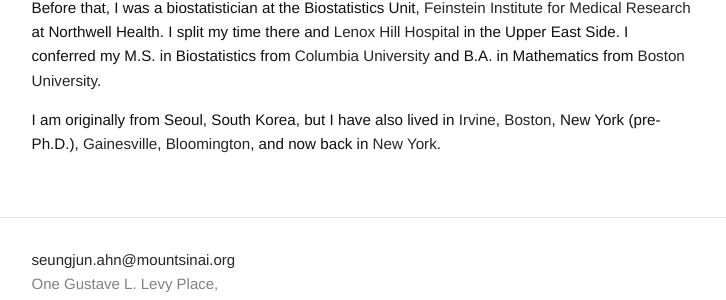
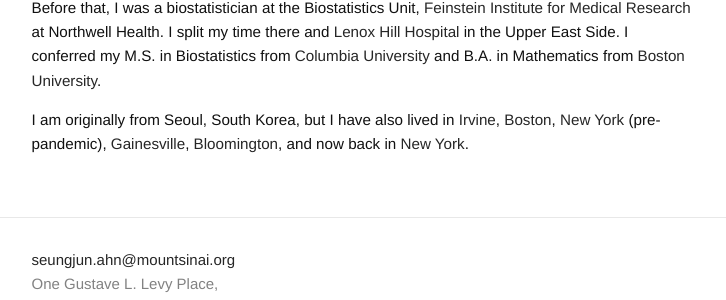
Before and after one commit to sjahnn/sjahnn.github.io, a Jekyll site: the page built from about.md, in a window 1280 px wide. Shown: the part 247-547 px from the top of the page, without its empty margins (276-1002 px from the left). Built offline with Jekyll 4.4.1, drawn with Linux system fonts in a browser that asks for light colours.

Commit message:
Update about.md

```diff
--- a/about.md
+++ b/about.md
@@ -8,4 +8,4 @@ I received my Ph.D. in Biostatistics from the [University of Florida](https://ww
 Before that, I was a biostatistician at the Biostatistics Unit, [Feinstein Institute for Medical Research](https://feinstein.northwell.edu/) at Northwell Health. I split my time there and [Lenox Hill Hospital](https://lenoxhill.northwell.edu/) in the Upper East Side.
 I conferred my M.S. in Biostatistics from [Columbia University](https://www.publichealth.columbia.edu/) and B.A. in Mathematics from [Boston University](https://www.bu.edu/).
 
-I am originally from Seoul, South Korea, but I have also lived in [Irvine](https://www.google.com/maps/place/Irvine,+CA/@33.6864124,-117.9381987,11z/data=!3m1!4b1!4m6!3m5!1s0x80dcdd0e689140e3:0xa77ab575604a9a39!8m2!3d33.6845673!4d-117.8265049!16zL20vMGQ3azF6?entry=ttu), [Boston](https://www.google.com/maps/place/Boston,+MA/@42.3138779,-71.2999263,10z/data=!3m1!4b1!4m6!3m5!1s0x89e3652d0d3d311b:0x787cbf240162e8a0!8m2!3d42.3600825!4d-71.0588801!16zL20vMDFjeF8?entry=ttu), New York (pre-Ph.D.), [Gainesville](https://www.google.com/maps?sca_esv=13b8ee85e24d7ba9&rlz=1C5CHFA_enUS1064US1064&output=search&q=gainesville+fl&source=lnms&entry=mc&ved=1t:200715&ictx=111), [Bloomington](https://www.google.com/maps?sca_esv=13b8ee85e24d7ba9&rlz=1C5CHFA_enUS1064US1064&output=search&q=bloomington+indiana&source=lnms&entry=mc&ved=1t:200715&ictx=111), and now back in [New York](https://www.google.com/maps?sca_esv=13b8ee85e24d7ba9&rlz=1C5CHFA_enUS1064US1064&q=new+york&biw=1920&bih=917&dpr=2&um=1&ie=UTF-8&ved=1t:200715&ictx=111).
+I am originally from Seoul, South Korea, but I have also lived in [Irvine](https://www.google.com/maps/place/Irvine,+CA/@33.6864124,-117.9381987,11z/data=!3m1!4b1!4m6!3m5!1s0x80dcdd0e689140e3:0xa77ab575604a9a39!8m2!3d33.6845673!4d-117.8265049!16zL20vMGQ3azF6?entry=ttu), [Boston](https://www.google.com/maps/place/Boston,+MA/@42.3138779,-71.2999263,10z/data=!3m1!4b1!4m6!3m5!1s0x89e3652d0d3d311b:0x787cbf240162e8a0!8m2!3d42.3600825!4d-71.0588801!16zL20vMDFjeF8?entry=ttu), [New York](https://www.google.com/maps?sca_esv=13b8ee85e24d7ba9&rlz=1C5CHFA_enUS1064US1064&q=new+york&biw=1920&bih=917&dpr=2&um=1&ie=UTF-8&ved=1t:200715&ictx=111) (pre-pandemic), [Gainesville](https://www.google.com/maps?sca_esv=13b8ee85e24d7ba9&rlz=1C5CHFA_enUS1064US1064&output=search&q=gainesville+fl&source=lnms&entry=mc&ved=1t:200715&ictx=111), [Bloomington](https://www.google.com/maps?sca_esv=13b8ee85e24d7ba9&rlz=1C5CHFA_enUS1064US1064&output=search&q=bloomington+indiana&source=lnms&entry=mc&ved=1t:200715&ictx=111), and now back in [New York](https://www.google.com/maps?sca_esv=13b8ee85e24d7ba9&rlz=1C5CHFA_enUS1064US1064&q=new+york&biw=1920&bih=917&dpr=2&um=1&ie=UTF-8&ved=1t:200715&ictx=111).
```
